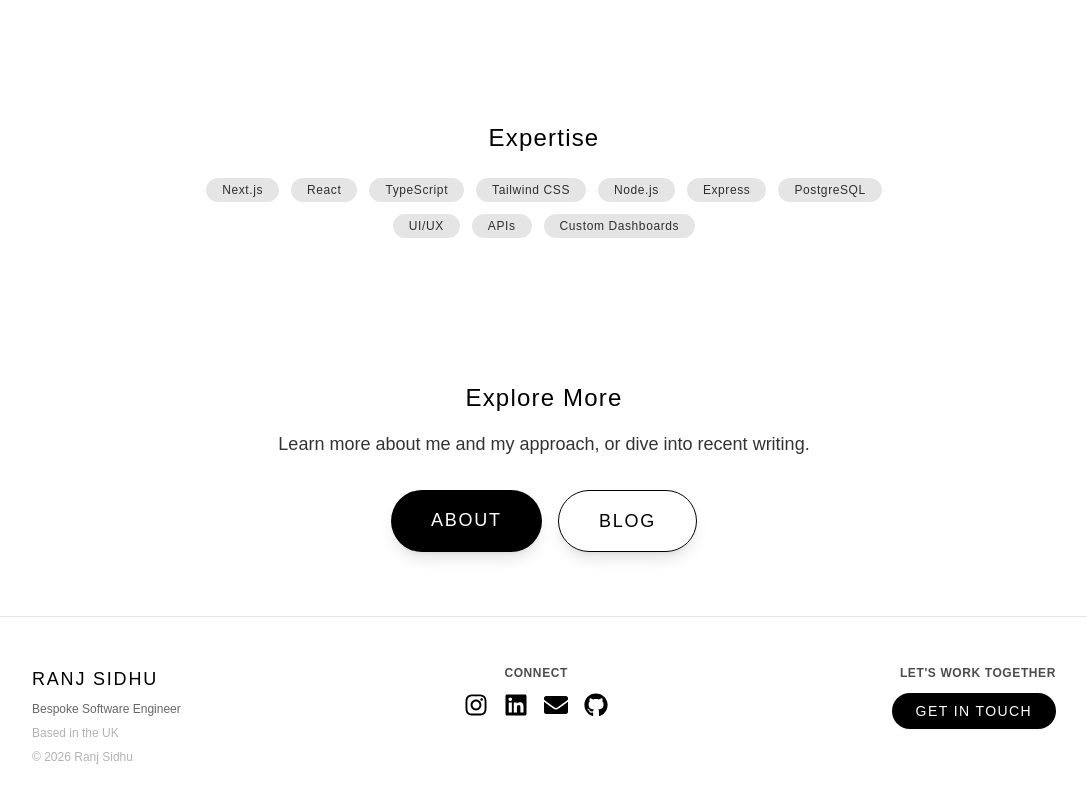
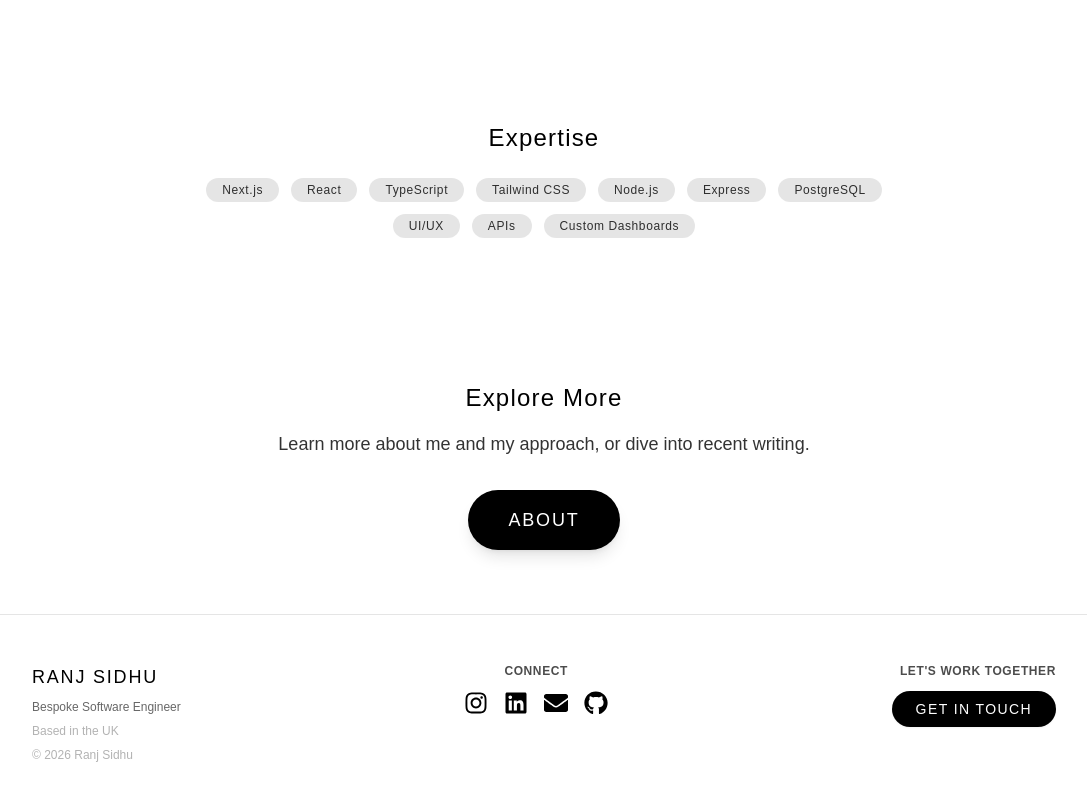
Before and after one commit to ranjsidhu/ranjsidhudev, a Next.js app: page / in a window 1280 px wide. Shown: the part 1320-2120 px from the top of the page, without its empty margins (96-1183 px from the left). Built offline with nearby package versions, Linux system fonts and the light colour scheme.

Commit message:
chore: cleanup

```diff
--- a/app/(pages)/page.tsx
+++ b/app/(pages)/page.tsx
@@ -125,12 +125,6 @@ export default function HomePage() {
           >
             About
           </Link>
-          <Link
-            href="/blog"
-            className="px-10 py-4 rounded-full border border-black text-black font-light tracking-widest uppercase shadow-lg hover:bg-black hover:text-white transition text-lg"
-          >
-            Blog
-          </Link>
         </div>
       </section>
     </div>
--- a/constants/navbar.ts
+++ b/constants/navbar.ts
@@ -1,7 +1,6 @@
 const navLinks = [
   { href: "/", label: "Home" },
   { href: "/projects", label: "Projects" },
-  { href: "/blog", label: "Blog" },
   { href: "/about", label: "About" },
   { href: "/contact", label: "Contact" },
 ];
```
Also changed, not shown: package.json (+19 -19 lines), 1 other file (tests, documents, lock files or other folders).
